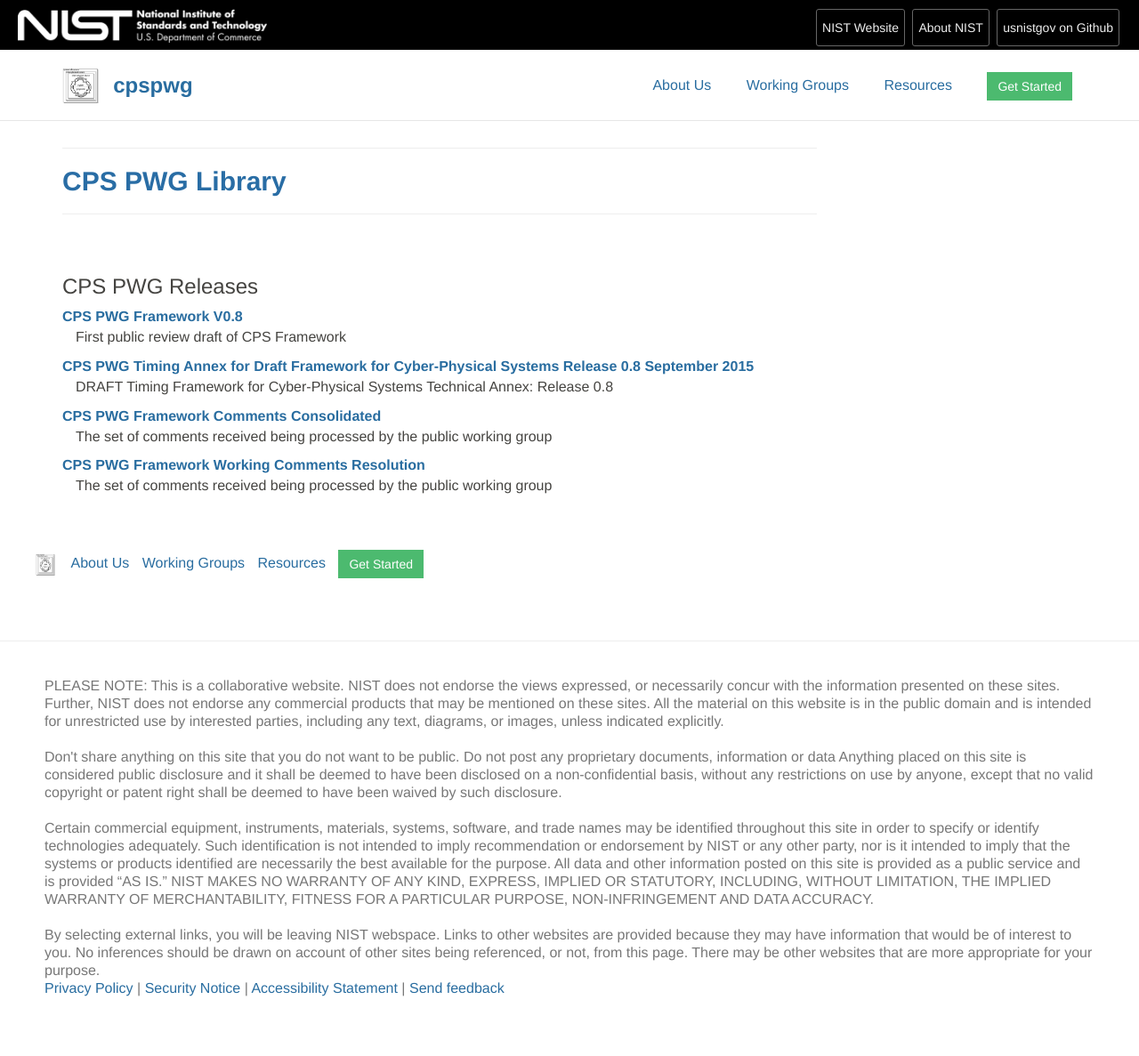
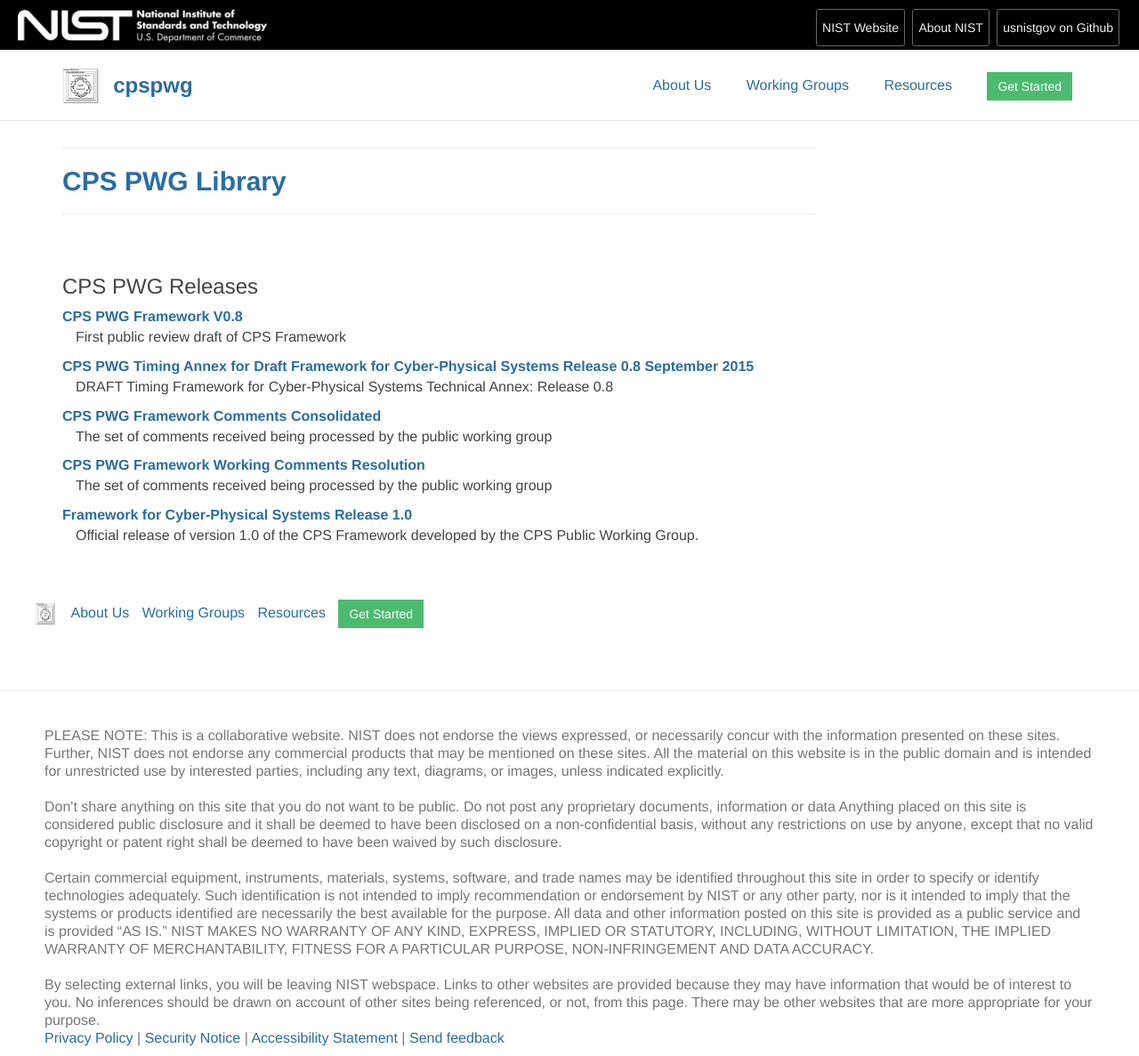
Before and after one commit to usnistgov/cpspwg, a Jekyll site: the page built from library/index.md, in a window 1280 px wide. Shown: the whole page at 89% size. Built offline with Jekyll 4.4.1, drawn with Linux system fonts in a browser that asks for light colours; nearby versions of some CDN libraries; before the commit the page ends 1131 px from its top, so only the background shows below that.

Commit message:
Added 1.0 release to site and file repository

```diff
--- a/_data/documents.yml
+++ b/_data/documents.yml
@@ -37,3 +37,10 @@
   md5: 7ab13c273d350733648396bc3340f633
   sha512: 589b4d58b07984bcf9cca5e732047cb75de3c35d22c7fbc0fb2a582e6eb5fdd1c0e0d0a125f0f560a0b6c88b1438625a76402139b408e5265acf8d1346122010
   team: cpspwg
+- name: "Framework for Cyber-Physical Systems Release 1.0"
+  description: "Official release of version 1.0 of the CPS Framework developed by the CPS Public Working Group."
+  category: "document"
+  url: https://s3.amazonaws.com/nist-sgcps/cpspwg/files/pwgglobal/CPS_PWG_Draft_Framework_for_Cyber_Physical_Systems_Release_1_0Final.pdf
+  md5: 5a4ce7604f732b32a6f5b536abc85d9d
+  sha512: d91264d58d5591da8a29b31889894eebbb9ca75d935388ecb0ed42b977bb19c435850026fc4fd65531cc9b28e29198749b969d143c9e018b073892698172c451
+  team: cpspwg
--- a/index.html
+++ b/index.html
@@ -59,9 +59,8 @@
 					<table style="width:100%">
 						<tr>
 							<td style="width:50%;;padding:15px;">
-								<p>The CPS Public Working Group has completed the Draft CPS Framework, and a public comment period ending November 2, 2015 has now been completed. A revised document will be made available in the future after addressing comments and making additional improvements.</p>
-								<p>The Draft CPS Framework is freely available for download <a href="https://s3.amazonaws.com/nist-sgcps/cpspwg/pwgglobal/CPS_PWG_Draft_Framework_for_Cyber-Physical_Systems_Release_0_8_September_2015.pdf">here</a>. An additional Technical Annex, Timing Framework for Cyber-Physical Systems, is also freely available for download <a href="https://s3.amazonaws.com/nist-sgcps/cpspwg/files/pwgglobal/CPS_PWG_Timing_Annex_for_Draft_Framework_for_Cyber-Physical_Systems_Release_0.8_September_2015.pdf">here</a>. The consolidated list of comments are available <a href="https://s3.amazonaws.com/nist-sgcps/cpspwg/files/pwgglobal/CPSFrameworkIssuesConsolidated_20151119.xlsm">here</a>.
-								Finally, a working spreadsheet with the current state of the review process is available <a href="https://s3.amazonaws.com/nist-sgcps/cpspwg/files/pwgglobal/CPSFrameworkIssuesConsolidatedWorking.xlsm">here</a>.
+								<p>The CPS Public Working Group has completed the CPS Framework Version&nbsp;1.0</p>
+								<p>The CPS Framework is freely available for download <a href="https://s3.amazonaws.com/nist-sgcps/cpspwg/files/pwgglobal/CPS_PWG_Draft_Framework_for_Cyber_Physical_Systems_Release_1_0Final.pdf">here</a>. <br/>An additional Technical Annex, Timing Framework for Cyber-Physical Systems, is also freely available for download <a href="https://s3.amazonaws.com/nist-sgcps/cpspwg/files/pwgglobal/CPS_PWG_Timing_Annex_for_Draft_Framework_for_Cyber-Physical_Systems_Release_0.8_September_2015.pdf">here</a>.
 								</p>
 							</td>
 							<td style="width:50%;padding:15px;"><img style="width:100%;" alt="NIST CPS PWG Draft CPS Framework, Release 0.8, September 2015" src="{{ site.baseurl }}/assets/Draft-CPS-Framework-Release-0.8.png"></td>
```
